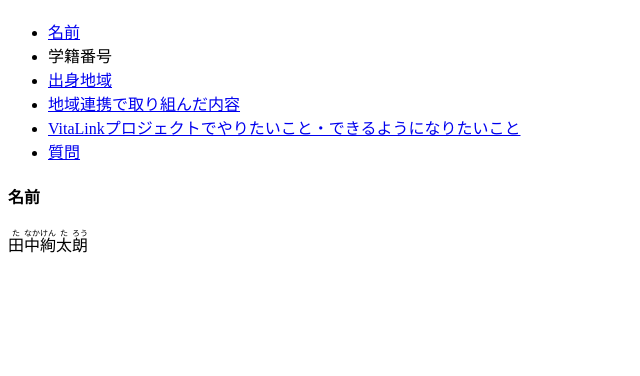
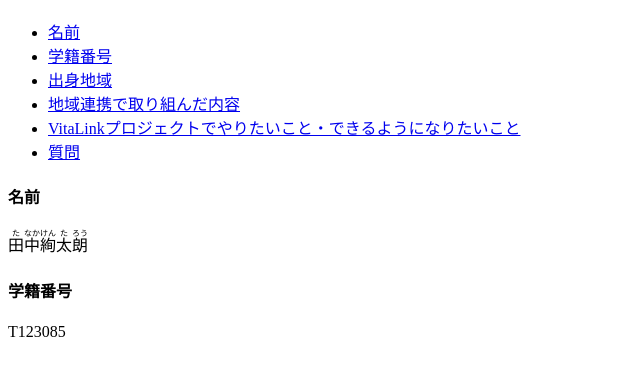
Before and after one commit to TNKNMKHI/TNKNMKHI.github.io, a plain HTML site: page index.html in a window 1280 px wide. Shown: the part 70-446 px from the top of the page, without its empty margins (0-640 px from the left). Drawn offline with Linux system fonts and the light colour scheme.

Commit message:
学籍番号を挿入

```diff
--- a/index.html
+++ b/index.html
@@ -12,7 +12,7 @@
         <nav>
             <ul>
                 <li><a href="#name">名前</a></li>
-                <li><a href="#number"></a>学籍番号</li>
+                <li><a href="#number">学籍番号</a></li>
                 <li><a href="#from">出身地域</a></li>
                 <li><a href="#Regional">地域連携で取り組んだ内容</a></li>
                 <li><a href="#VitaLink">VitaLinkプロジェクトでやりたいこと・できるようになりたいこと</a></li>
@@ -27,6 +27,10 @@
             田<rt>た</rt>中<rt>なか</rt>絢<rt>けん</rt>太<rt>た</rt>朗<rt>ろう</rt>
         </ruby>
     </div>
+    <div class="number">
+        <h4>学籍番号</h4>
+        <p>T123085</p>
+    </div>
 
 
 </body>
```
